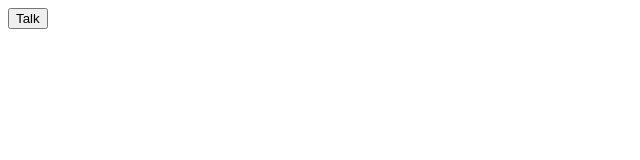
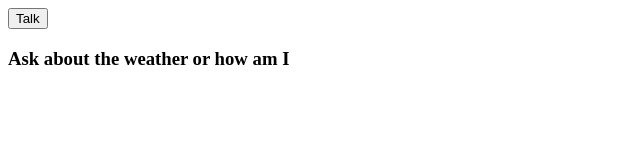
Before and after one commit to CodeArtisanRiz/AI, a plain HTML site: page index.html in a window 1280 px wide. Shown: the whole page, without its empty margins (0-640 px from the left). Drawn offline with nearby package versions, Linux system fonts and the light colour scheme.

Commit message:
Update index.html

```diff
--- a/index.html
+++ b/index.html
@@ -9,7 +9,8 @@
 
 <body>
     <button class="talk">Talk</button>
-    <h3 class="content"></h3>
+    <h3 class="content">Ask about the weather or how am I</h3>
+
 
     <script src="https://cdnjs.cloudflare.com/ajax/libs/socket.io/2.0.1/socket.io.js"></script>
     <script src="app.js"></script>
```
